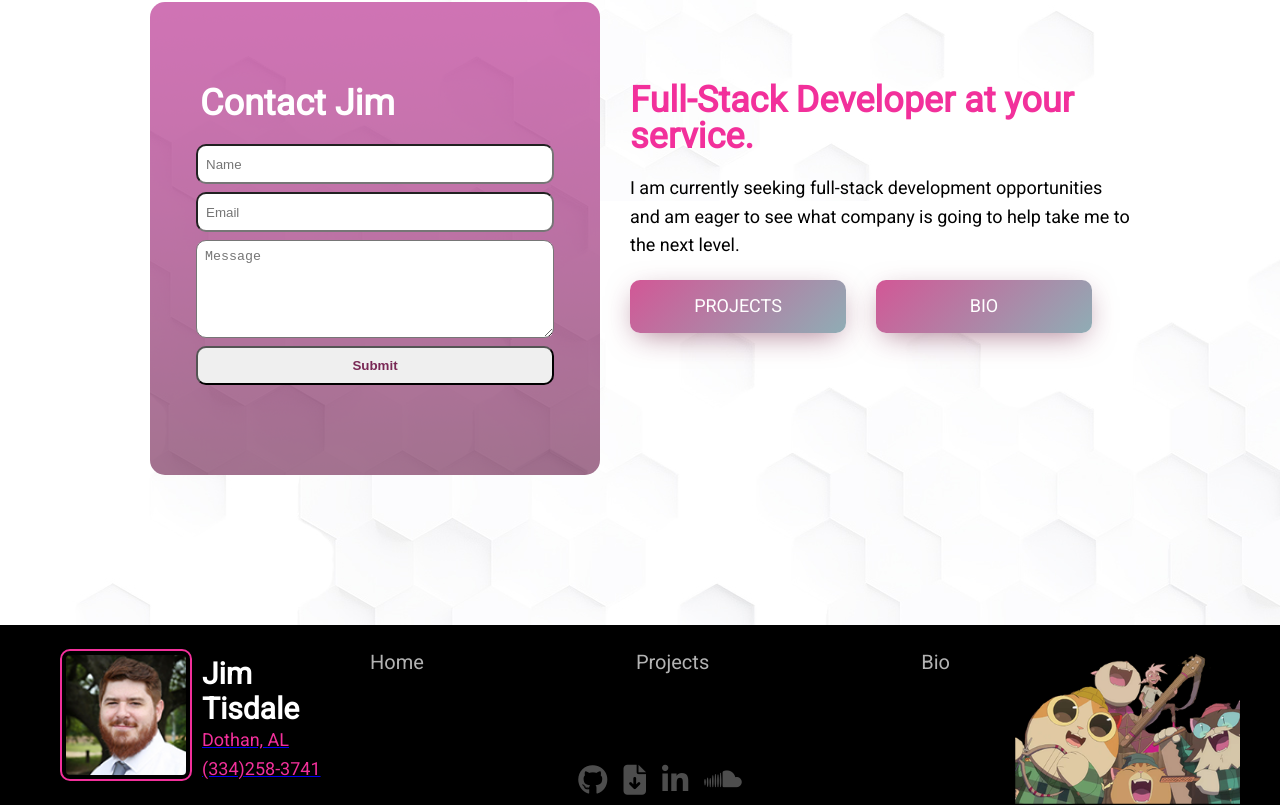
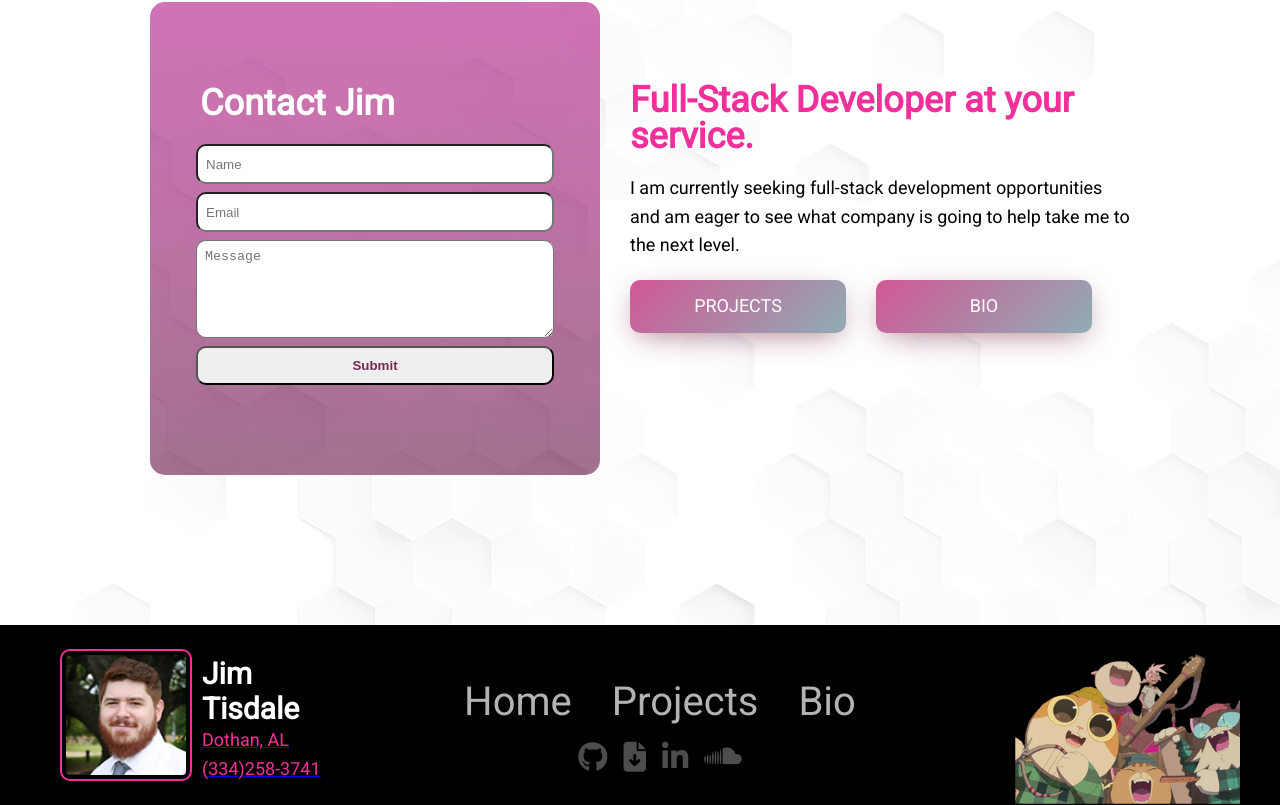
Before and after one commit to Blubagoo/portfolio-new, a React (Create React App) app: page / in a window 1280 px wide. Shown: the part 1599-2404 px from the top of the page. Built offline with nearby package versions, Linux system fonts and the light colour scheme; no server answers; a web font is replaced by a local one.

Commit message:
fixed css issues on project page

```diff
--- a/src/components/display-box.js
+++ b/src/components/display-box.js
@@ -43,7 +43,7 @@ export class DisplayBox extends React.Component {
 	render() {
 		return (
 			<div className='display-box-wrapper'>
-				<h1>{this.props.title}</h1>
+				<h2>{this.props.title}</h2>
 				<div className='grad-hr' />
 				<div className='display-box'>
 					<div className='selection-wrapper'>
--- a/src/components/styles/footer.css
+++ b/src/components/styles/footer.css
@@ -26,6 +26,9 @@
 }
 .footer .sect-middle {
 	flex: 2;
+	display: flex;
+	flex-direction: column;
+	justify-content: center;
 }
 .footer .sect-right {
 	flex: 1;
@@ -51,15 +54,16 @@
 }
 .footer .sect-middle .top-menu {
 	display: flex;
-	justify-content: space-between;
+	justify-content: center;
 	margin-top: 20px;
 }
 .footer .sect-middle .top-menu a {
 	text-decoration: none;
+	margin: 0 20px;
 }
 .footer .sect-middle .top-menu .menu-item p {
 	color: white;
-	font-size: 20px;
+	font-size: 40px;
 	opacity: .7;
 	transition: all .3s ease;
 }
@@ -71,7 +75,6 @@
 	display: flex;
 	justify-content: center;
 	align-items: flex-end;
-	height: 70%;
 }
 .footer .sect-middle .social-icons .icon {
 	margin: 8px;
--- a/src/components/styles/form-left-cta.css
+++ b/src/components/styles/form-left-cta.css
@@ -59,7 +59,7 @@
 	max-width: 500px;
 	text-decoration: none;
 	margin: 0;
-		padding: 0;
+	padding: 0;
 }
 .form-left .cta-wrapper a {
 	text-decoration: none;
--- a/src/components/styles/projects.css
+++ b/src/components/styles/projects.css
@@ -3,7 +3,14 @@
 	margin: 60px auto;
 	display: flex;
 	flex-direction: column;
-	align-items: center;
+	align-items: flex-start;
+}
+.project-wrapper h1 {
+	font-size: 40px;
+	color: #F2309B;
+}
+.project-wrapper p {
+	margin-bottom: 40px;
 }
 @media only screen and (max-width: 1024px) {
 	.project-wrapper {
```
